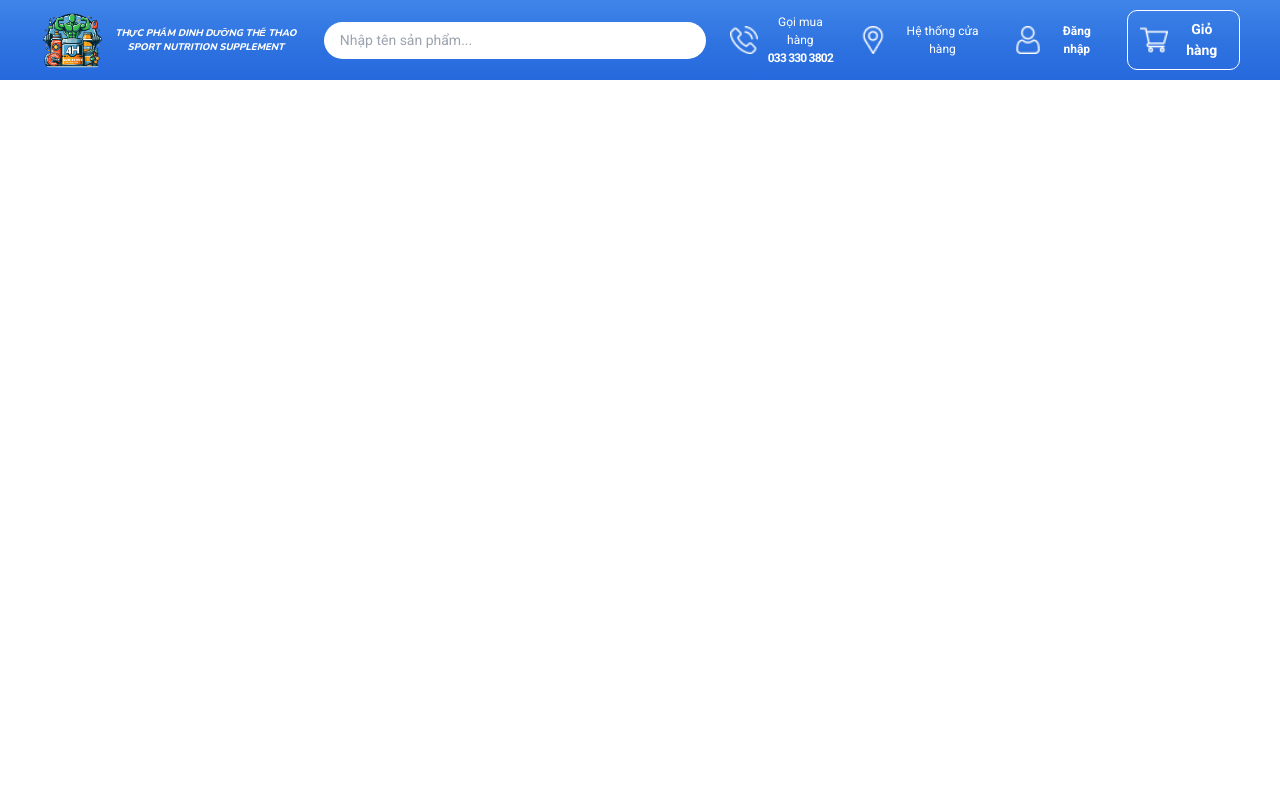
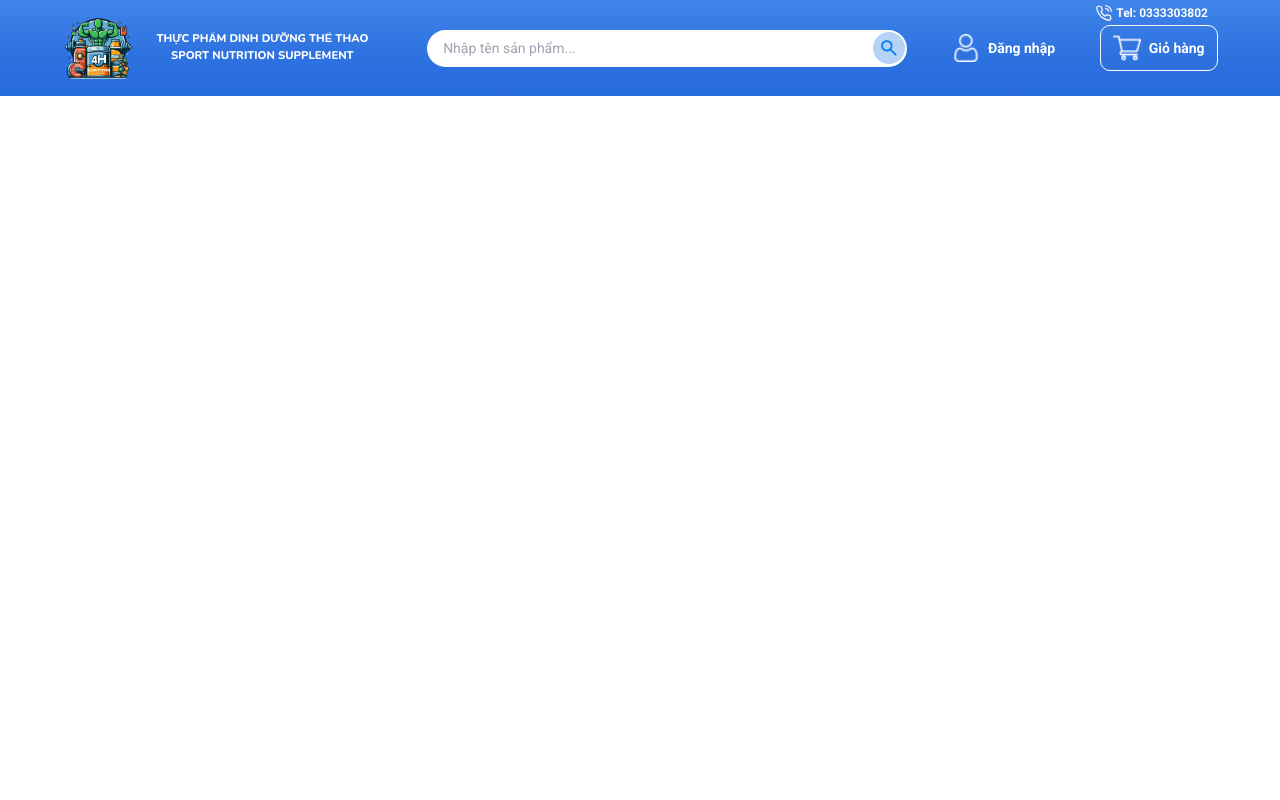
Before and after one commit to Bearackle/Sport-Nutrition-Supplement, a Next.js app in the folder frontend/: page / in a window 1280 px wide. Shown: the top 800 px of the page. Built offline with nearby package versions, Linux system fonts and the light colour scheme.

Commit message:
updating header

```diff
--- a/frontend/src/components/header/Header.tsx
+++ b/frontend/src/components/header/Header.tsx
@@ -4,10 +4,9 @@ import Image from "next/image";
 import Link from "next/link";
 import SearchInput from "./SearchInput";
 import accountIcon from "/public/account-icon.webp";
-import addressIcon from "/public/address-icon.webp";
 import cartIcon from "/public/cart-icon.webp";
 import logo from "/public/logo.png";
-import phoneIcon from "/public/phone-icon.webp";
+import phoneIcon from "/public/phone-icon.svg";
 
 export const Header = () => {
   return (
@@ -15,47 +14,34 @@ export const Header = () => {
       style={{
         background:
           "linear-gradient(180deg, rgba(63,133,233,1) 0%, rgba(48,116,225,1) 50%, rgba(37,105,222,1) 100%)",
-        backgroundColor: "rgb(63, 133, 233)",
       }}
     >
-      <div className="mx-auto flex max-w-[75rem] flex-row items-center gap-6 py-2">
+      <div className="relative mx-auto flex h-[6rem] max-w-[75rem] flex-row items-center justify-around py-2">
+        <div className="absolute right-8 top-1 flex flex-row items-center gap-1">
+          <Image src={phoneIcon} alt="phone" className="size-[1rem]" />
+          <p className="text-center text-[0.75rem] font-semibold text-white">
+            Tel: 0333303802
+          </p>
+        </div>
         <Link href="/" className="flex flex-row items-center gap-2">
-          <Image src={logo} alt="logo" className="size-[4rem]" />
+          <Image src={logo} alt="logo" className="size-[4.5rem]" />
           <p
             className={cn(
               nunito.className,
-              "max-w-[12.5rem] text-center text-[0.6rem] font-extrabold uppercase !italic text-white",
+              "max-w-[15rem] text-center text-[0.7rem] font-extrabold uppercase text-white",
             )}
           >
             Thực phẩm dinh dưỡng thể thao sport nutrition supplement
           </p>
         </Link>
         <SearchInput />
-        <div className="flex flex-row items-center gap-2">
-          <Image src={phoneIcon} alt="" className="size-[1.75rem]" />
-          <div className="text-center text-[0.75rem] text-white">
-            <p>Gọi mua hàng</p>
-            <Link
-              href="tel:0333303802"
-              className="font-bold -tracking-[0.05rem]"
-            >
-              033 330 3802
-            </Link>
-          </div>
-        </div>
-        <div className="flex flex-row items-center gap-2">
-          <Image src={addressIcon} alt="" className="size-[1.75rem]" />
-          <p className="text-center text-[0.75rem] text-white">
-            Hệ thống cửa hàng
-          </p>
-        </div>
         <Link href="login" className="flex flex-row items-center gap-2">
           <Image src={accountIcon} alt="" className="size-[1.75rem]" />
-          <p className="text-center text-[0.75rem] font-semibold text-white">
+          <p className="text-center text-[0.875rem] font-semibold text-white">
             Đăng nhập
           </p>
         </Link>
-        <div className="">
+        <div>
           <button className="flex flex-row items-center gap-2 rounded-[0.625rem] border-[0.1rem] border-solid border-white px-3 py-2">
             <Image src={cartIcon} alt="" className="size-[1.75rem]" />
             <p className="text-center text-[0.875rem] font-semibold text-white">
--- a/frontend/src/components/header/SearchInput.tsx
+++ b/frontend/src/components/header/SearchInput.tsx
@@ -1,5 +1,7 @@
 "use client";
+import Image from "next/image";
 import React from "react";
+import searchIcon from "/public/search-icon.svg";
 
 export default function SearchInput() {
   const [searchQuery, setSearchQuery] = React.useState("");
@@ -8,14 +10,22 @@ export default function SearchInput() {
     e.preventDefault();
   };
   return (
-    <form action="" className="w-[25rem] rounded-[3.125rem] bg-white">
+    <form
+      action=""
+      className="flex w-[30rem] flex-row items-center rounded-[3.125rem] bg-white"
+    >
       <input
         value={searchQuery}
         onChange={(e) => setSearchQuery(e.target.value)}
         placeholder="Nhập tên sản phẩm..."
         className="grow bg-transparent px-4 py-2 text-[0.875rem] focus:outline-none"
       />
-      <button type="submit"></button>
+      <button
+        type="submit"
+        className="mr-[0.15625rem] flex size-8 items-center justify-center rounded-[6.25rem] bg-[#B5D4F5]"
+      >
+        <Image src={searchIcon} alt="search" className="size-4" />
+      </button>
     </form>
   );
 }
```
Also changed, not shown: frontend/public/phone-icon.svg (added), frontend/public/search-icon.svg (added).
